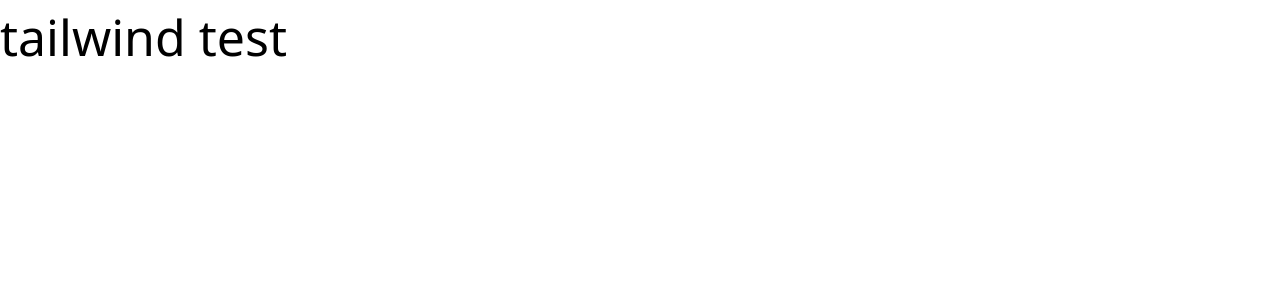
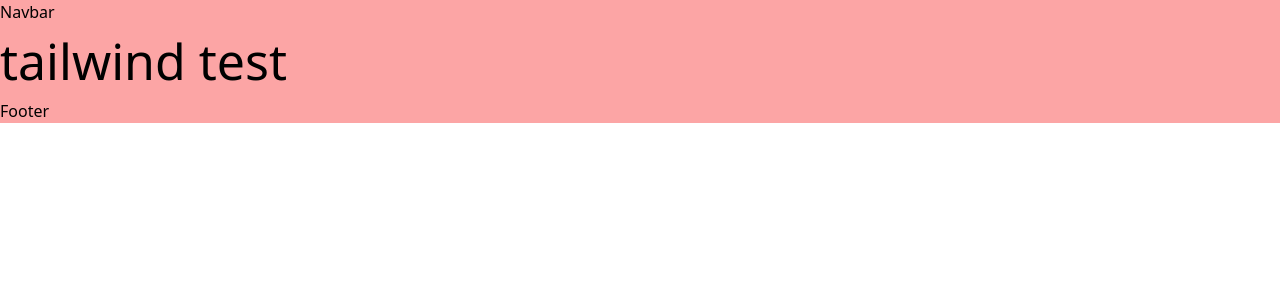
Before and after one commit to joseph-emmanuel/Space-tourism, a Next.js app: page / in a window 1280 px wide. Shown: the top 300 px of the page. Built offline with nearby package versions, Linux system fonts and the light colour scheme.

Commit message:
Basic structure completed

```diff
--- /dev/null
+++ b/components/Footer.js
@@ -0,0 +1,7 @@
+import React from "react";
+
+function Footer() {
+  return <div>Footer</div>;
+}
+
+export default Footer;
--- /dev/null
+++ b/components/Layout.js
@@ -0,0 +1,15 @@
+import React from "react";
+import Navbar from "./Navbar";
+import Footer from "./Footer";
+
+const Layout = ({ children }) => {
+  return (
+    <div className="bg-red-300">
+      <Navbar />
+      {children}
+      <Footer />
+    </div>
+  );
+};
+
+export default Layout;
--- /dev/null
+++ b/components/Navbar.js
@@ -0,0 +1,5 @@
+import React from "react";
+
+export default function Navbar() {
+  return <div>Navbar</div>;
+}
--- a/pages/_app.js
+++ b/pages/_app.js
@@ -1,7 +1,12 @@
-import '../styles/globals.css'
+import Layout from "../components/Layout";
+import "../styles/globals.css";
 
 function MyApp({ Component, pageProps }) {
-  return <Component {...pageProps} />
+  return (
+    <Layout>
+      <Component {...pageProps} />
+    </Layout>
+  );
 }
 
-export default MyApp
+export default MyApp;
--- a/tailwind.config.js
+++ b/tailwind.config.js
@@ -4,7 +4,16 @@ module.exports = {
     "./components/**/*.{js,ts,jsx,tsx}",
   ],
   theme: {
-    extend: {},
+    extend: {
+      backgroundImage: {
+        "hero-desktop":
+          "url('/public/assets/technology/background-technology-desktop.jpg')",
+        "hero-tablet":
+          "url('/public/assets/technology/background-technology-mobile.jpg')",
+        "hero-mobile":
+          "url('/public/assets/technology/background-technology-mobile.jpg')",
+      },
+    },
   },
   plugins: [],
 };
```
Also changed, not shown: styles/globals.css (+5 -3 lines), pages/Crew/[id].js (added), pages/Crew/index.js (added), pages/Desination/[id].js (added), pages/Desination/index.js (added), pages/Menu/[id].js (added), pages/Menu/index.js (added).
